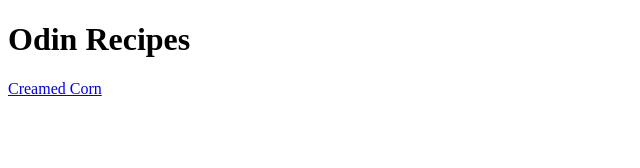
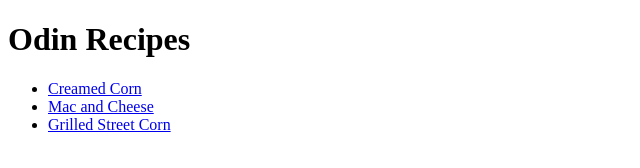
Before and after one commit to Pocketts/odin-recipes, a plain HTML site: page index.html in a window 1280 px wide. Shown: the whole page, without its empty margins (0-640 px from the left). Drawn offline with Linux system fonts and the light colour scheme.

Commit message:
Link recipes to index.html Resize images on recipe pages

```diff
--- a/index.html
+++ b/index.html
@@ -8,6 +8,10 @@
     </head>
     <body>
         <h1>Odin Recipes</h1>
-        <a href="recipes/creamed-corn.html">Creamed Corn</a>
+        <ul>
+            <li><a href="recipes/creamed-corn.html">Creamed Corn</a></li>
+            <li><a href="recipes/mac-and-cheese.html">Mac and Cheese</a></li>
+            <li><a href="recipes/grilled-street-corn.html">Grilled Street Corn</a></li>
+        </ul>
     </body>
 </html>
```
Also changed, not shown: recipes/creamed-corn.html (+1 -1 lines), recipes/grilled-street-corn.html (+1 -1 lines), recipes/mac-and-cheese.html (+1 -1 lines), recipes/food-images/mac-and-cheese.jpg (renamed from recipes/food-images/mac-and-cheese.jpeg).
